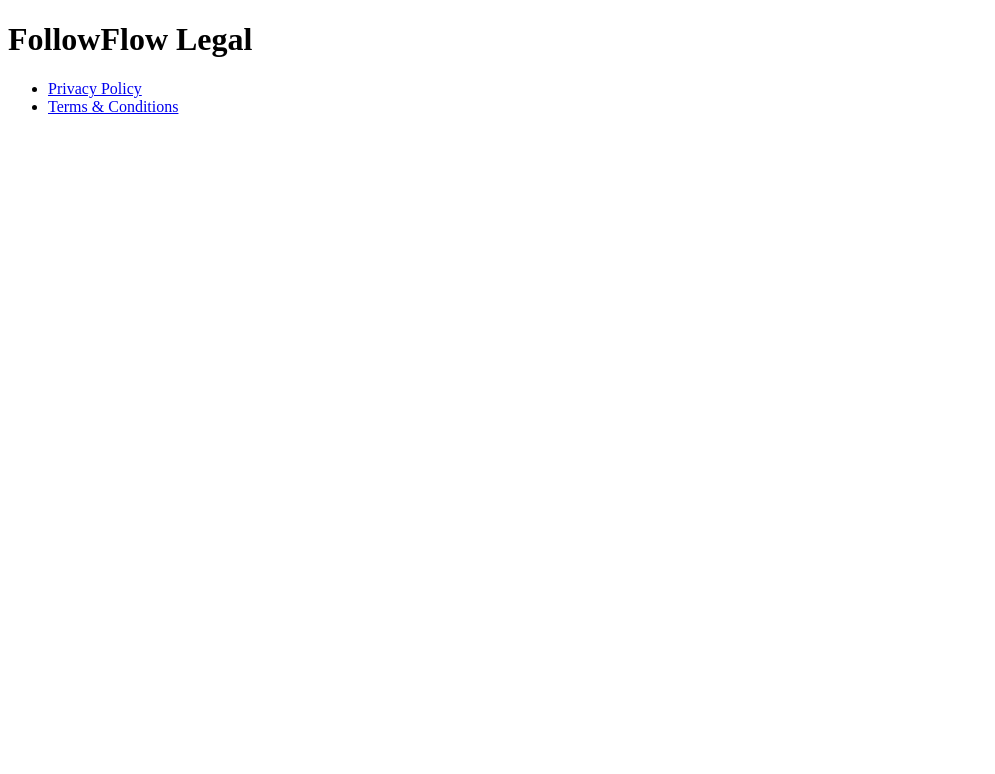
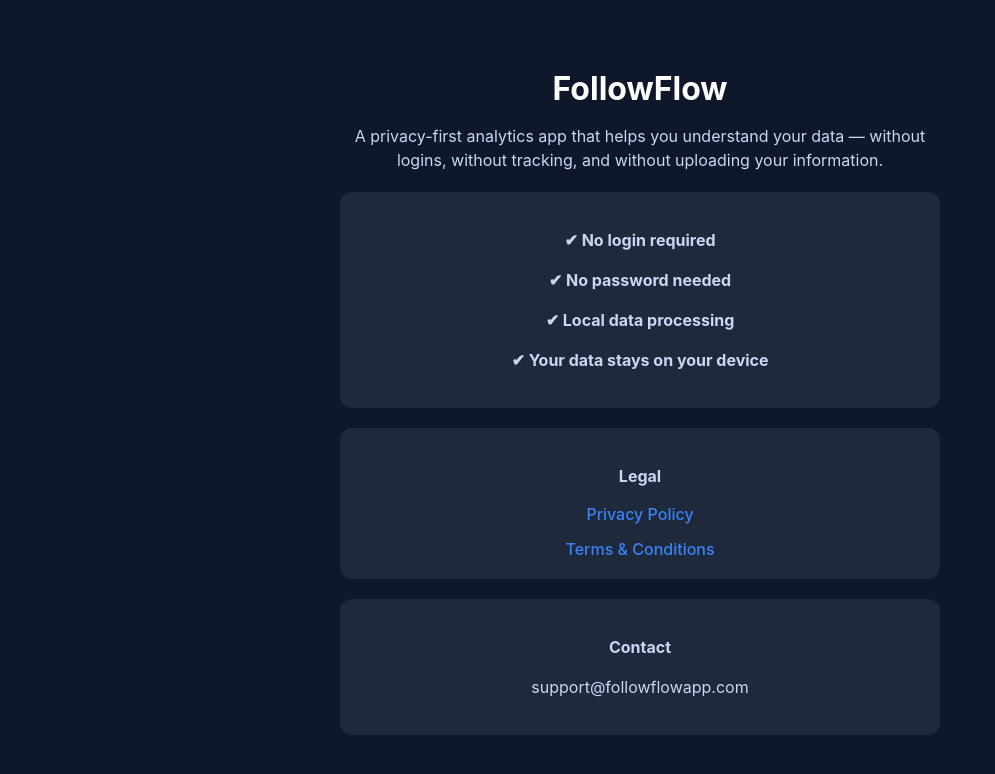
Before and after one commit to wegivesol/FollowFlow, a website: page index.html in a window 1280 px wide. Shown: the whole page, without its empty margins (0-995 px from the left). Drawn offline with Linux system fonts and the light colour scheme.

Commit message:
Update index.html

```diff
--- a/index.html
+++ b/index.html
@@ -1,14 +1,81 @@
 <!DOCTYPE html>
-<html>
+<html lang="en">
 <head>
-  <meta charset="UTF-8">
-  <title>FollowFlow Legal</title>
+  <meta charset="UTF-8" />
+  <meta name="viewport" content="width=device-width, initial-scale=1.0" />
+  <title>FollowFlow</title>
+
+  <style>
+    body {
+      font-family: -apple-system, BlinkMacSystemFont, sans-serif;
+      background-color: #0F172A;
+      color: white;
+      text-align: center;
+      padding: 40px;
+    }
+
+    .container {
+      max-width: 600px;
+      margin: 0 auto;
+    }
+
+    h1 {
+      font-size: 32px;
+      margin-bottom: 10px;
+    }
+
+    p {
+      color: #CBD5F5;
+      font-size: 16px;
+      line-height: 1.5;
+    }
+
+    .card {
+      background: #1E293B;
+      padding: 20px;
+      border-radius: 12px;
+      margin-top: 20px;
+    }
+
+    a {
+      display: block;
+      margin-top: 15px;
+      color: #3B82F6;
+      text-decoration: none;
+      font-weight: 500;
+    }
+
+    a:hover {
+      text-decoration: underline;
+    }
+  </style>
 </head>
 <body>
-  <h1>FollowFlow Legal</h1>
-  <ul>
-    <li><a href="/FollowFlow/privacy.html">Privacy Policy</a></li>
-    <li><a href="/FollowFlow/terms.html">Terms & Conditions</a></li>
-  </ul>
+  <div class="container">
+    <h1>FollowFlow</h1>
+
+    <p>
+      A privacy-first analytics app that helps you understand your data —
+      without logins, without tracking, and without uploading your information.
+    </p>
+
+    <div class="card">
+      <p><strong>✔ No login required</strong></p>
+      <p><strong>✔ No password needed</strong></p>
+      <p><strong>✔ Local data processing</strong></p>
+      <p><strong>✔ Your data stays on your device</strong></p>
+    </div>
+
+    <div class="card">
+      <p><strong>Legal</strong></p>
+      <a href="privacy.html">Privacy Policy</a>
+      <a href="terms.html">Terms & Conditions</a>
+    </div>
+
+    <div class="card">
+      <p><strong>Contact</strong></p>
+      <p>support@followflowapp.com</p>
+    </div>
+  </div>
 </body>
 </html>
```
